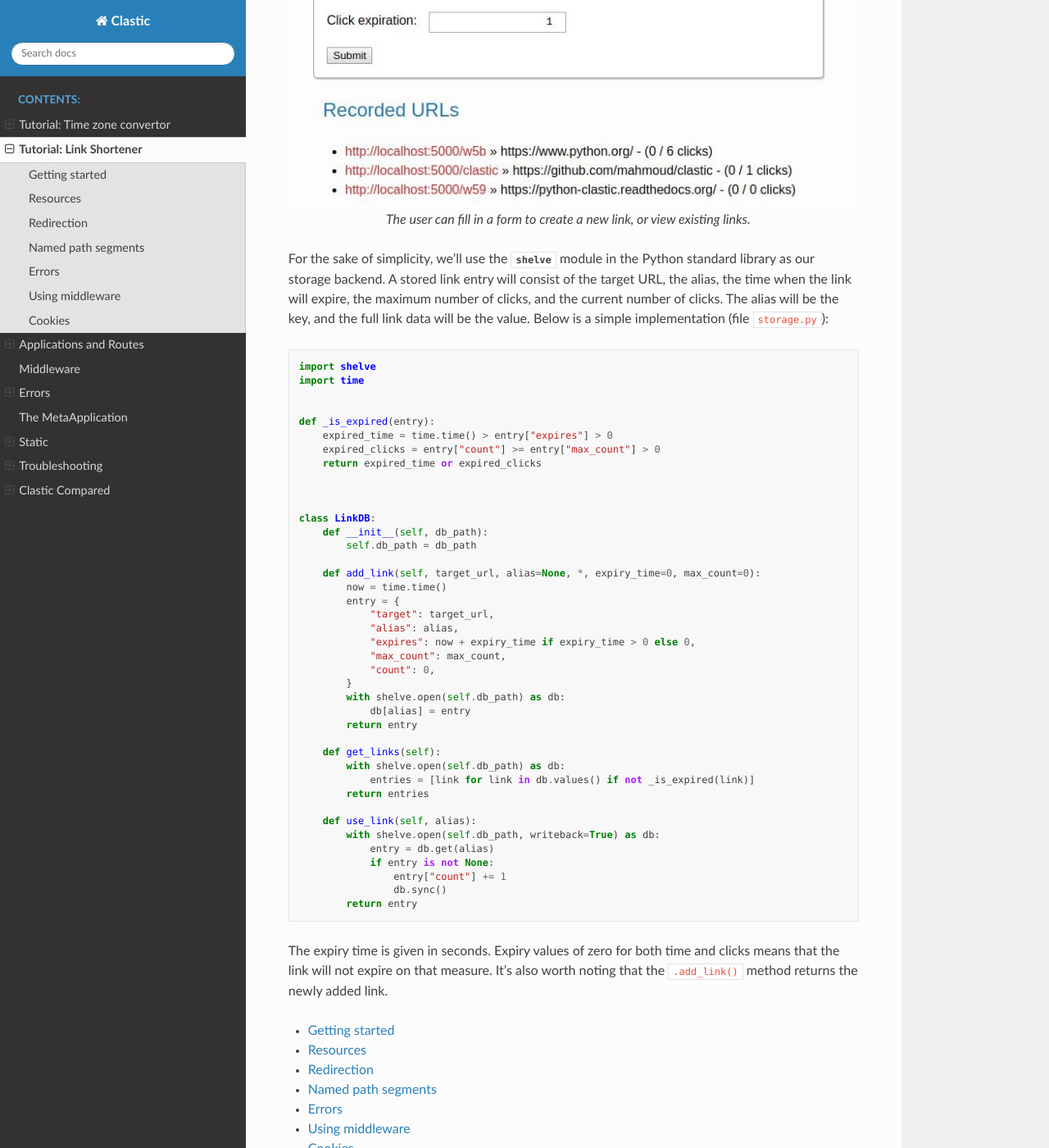
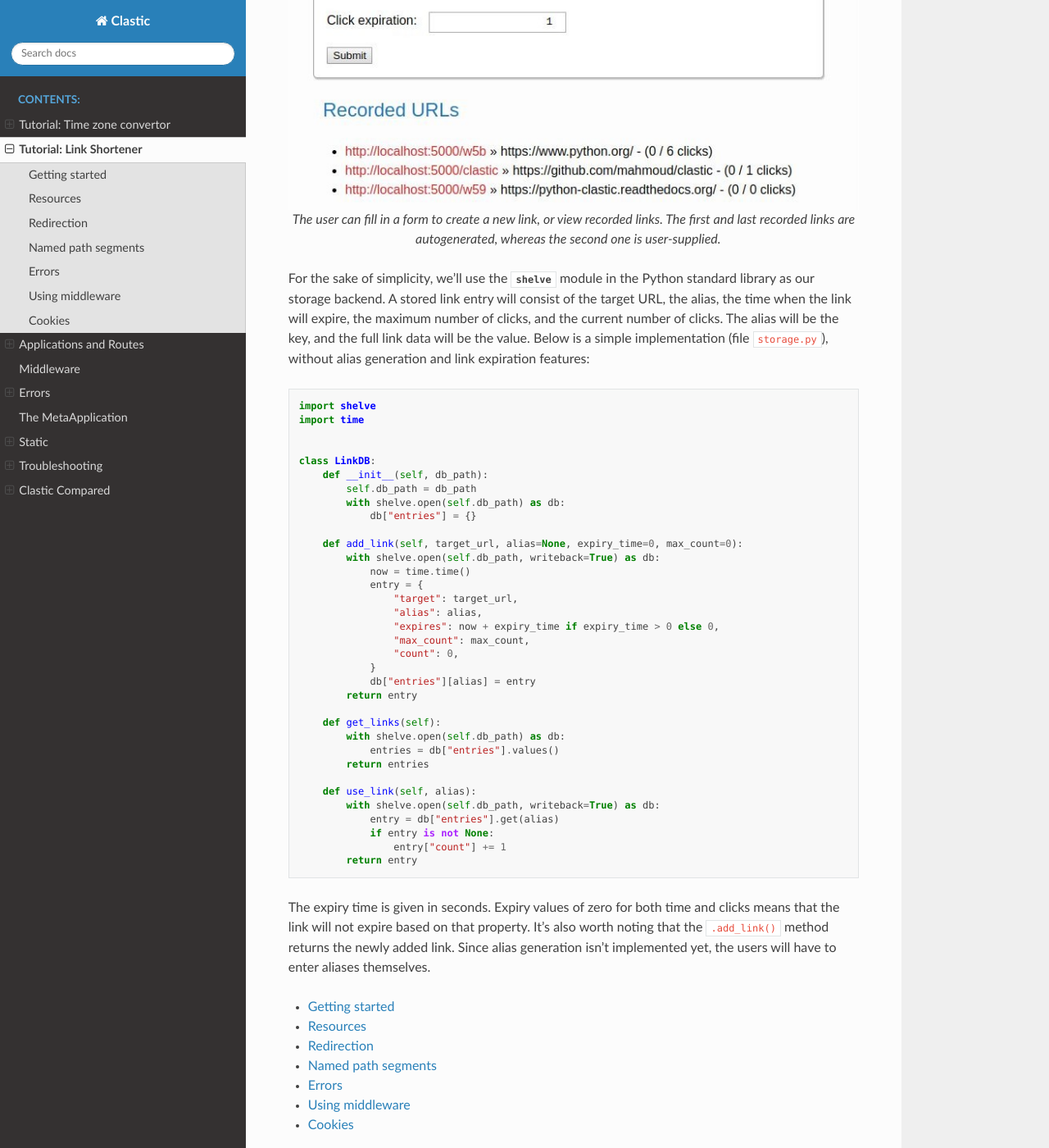
Before and after one commit to mahmoud/clastic, a Sphinx documentation site: the page built from docs/tutorial-part2.rst, in a window 1280 px wide and 1400 px high, scrolled down 800 px. Shown: the whole window at 82% size. Built offline with Sphinx 7.4.7 and the Read the Docs theme 2.0.0, drawn with Linux system fonts in a browser that asks for light colours; some of the changed text lies outside the part shown.

Commit message:
improve shelve backend in example app

```diff
--- a/docs/tutorial-part2.rst
+++ b/docs/tutorial-part2.rst
@@ -30,7 +30,9 @@ Expired aliases will not be reusable.
    :align: center
 
    The user can fill in a form to create a new link,
-   or view existing links.
+   or view recorded links.
+   The first and last recorded links are autogenerated,
+   whereas the second one is user-supplied.
 
 For the sake of simplicity, we'll use the :mod:`shelve` module
 in the Python standard library as our storage backend.
@@ -38,7 +40,8 @@ A stored link entry will consist of the target URL, the alias,
 the time when the link will expire,
 the maximum number of clicks, and the current number of clicks.
 The alias will be the key, and the full link data will be the value.
-Below is a simple implementation (file ``storage.py``):
+Below is a simple implementation (file ``storage.py``),
+without alias generation and link expiration features:
 
 .. code-block:: python
 
@@ -46,49 +49,45 @@ Below is a simple implementation (file ``storage.py``):
    import time
 
 
-   def _is_expired(entry):
-       expired_time = time.time() > entry["expires"] > 0
-       expired_clicks = entry["count"] >= entry["max_count"] > 0
-       return expired_time or expired_clicks
-
-
-
    class LinkDB:
        def __init__(self, db_path):
            self.db_path = db_path
+           with shelve.open(self.db_path) as db:
+               db["entries"] = {}
 
-       def add_link(self, target_url, alias=None, *, expiry_time=0, max_count=0):
-           now = time.time()
-           entry = {
-               "target": target_url,
-               "alias": alias,
-               "expires": now + expiry_time if expiry_time > 0 else 0,
-               "max_count": max_count,
-               "count": 0,
-           }
-           with shelve.open(self.db_path) as db:
-               db[alias] = entry
+       def add_link(self, target_url, alias=None, expiry_time=0, max_count=0):
+           with shelve.open(self.db_path, writeback=True) as db:
+               now = time.time()
+               entry = {
+                   "target": target_url,
+                   "alias": alias,
+                   "expires": now + expiry_time if expiry_time > 0 else 0,
+                   "max_count": max_count,
+                   "count": 0,
+               }
+               db["entries"][alias] = entry
            return entry
 
        def get_links(self):
            with shelve.open(self.db_path) as db:
-               entries = [link for link in db.values() if not _is_expired(link)]
+               entries = db["entries"].values()
            return entries
 
        def use_link(self, alias):
            with shelve.open(self.db_path, writeback=True) as db:
-               entry = db.get(alias)
+               entry = db["entries"].get(alias)
                if entry is not None:
                    entry["count"] += 1
-                   db.sync()
            return entry
 
 
 The expiry time is given in seconds.
 Expiry values of zero for both time and clicks means
-that the link will not expire on that measure.
+that the link will not expire based on that property.
 It's also worth noting that the ``.add_link()`` method returns
 the newly added link.
+Since alias generation isn't implemented yet,
+the users will have to enter aliases themselves.
 
 
 .. contents::
@@ -590,7 +589,15 @@ And a piece of markup is needed in the template to display the notice:
    {/new_entry_alias}
 
 
+For the alias generation and link expiration features,
+you can refer to the full application code in the `repo`_.
+To make this example into a real-world application,
+the storage module must be modified to handle concurrent requests.
+
 
 .. [#] You should remember that a browser can make an automatic request
        for the site's favicon at an address like ``/favicon.ico``.
        Our code will treat this as a missing alias.
+
+
+.. _repo: https://github.com/mahmoud/clastic/tree/master/examples/erosion2
```
Also changed, not shown: 2 other files.
